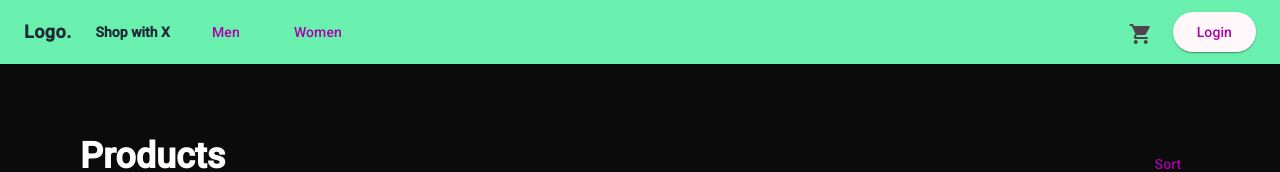
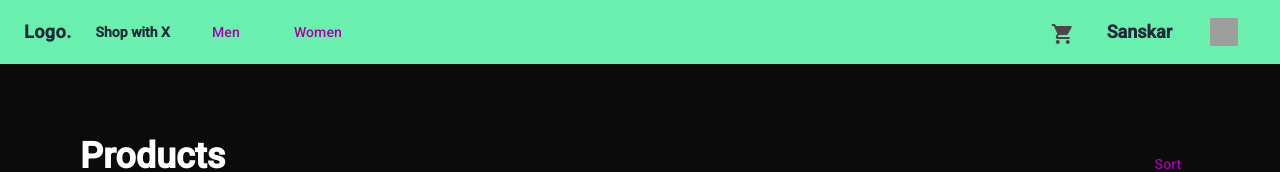
Before and after one commit to Sanskar-12/Mean-Ecommerce-Frontend, an Angular app: page /women/clothing/lengha_choli in a window 1280 px wide. Shown: the top 172 px of the page. Built offline with nearby package versions, Linux system fonts and the light colour scheme; grey boxes are pictures that could not be loaded.

Commit message:
added dropdown in navbar

```diff
--- a/src/app/Module/shared/component/navbar/navbar.html
+++ b/src/app/Module/shared/component/navbar/navbar.html
@@ -12,11 +12,35 @@
     </div>
 
     <div class="flex items-center gap-3">
-      <button mat-icon-button>
+      <button mat-icon-button (click)="navigateTo('/cart')">
         <mat-icon>shopping_cart</mat-icon>
       </button>
 
-      <button mat-raised-button color="accent">Login</button>
+      @if (false) {
+        <button mat-raised-button color="accent">Login</button>
+      }
+
+      @if (true) {
+        <div class="relative ml-3 flex items-center">
+          <div class="flex items-center space-x-5">
+            <span class="font-bold text-lg">Sanskar</span>
+            <div>
+              <button matButton [matMenuTriggerFor]="profileMenu">
+                <img
+                  src="https://encrypted-tbn0.gstatic.com/images?q=tbn:ANd9GcT1ACB23aGarmIJwYpZNCOSA9rIuQIa9_HYfA&s"
+                  alt="Profile Image"
+                  class="h-7 w-7"
+                />
+              </button>
+              <mat-menu #profileMenu="matMenu">
+                <button mat-menu-item (click)="navigateTo('/account/orders')">Orders</button>
+                <button mat-menu-item>Profile</button>
+                <button mat-menu-item>Logout</button>
+              </mat-menu>
+            </div>
+          </div>
+        </div>
+      }
     </div>
   </div>
 
--- a/src/app/Module/shared/component/navbar/navbar.ts
+++ b/src/app/Module/shared/component/navbar/navbar.ts
@@ -2,7 +2,7 @@ import { Component, HostListener } from '@angular/core';
 import { MatButtonModule } from '@angular/material/button';
 import { MatIconModule } from '@angular/material/icon';
 import { MatMenuModule } from '@angular/material/menu';
-import { RouterLink } from '@angular/router';
+import { Router, RouterLink } from '@angular/router';
 import { NavbarContent } from './navbar-content/navbar-content';
 
 @Component({
@@ -24,7 +24,11 @@ export class Navbar {
     this.isNavbarContentOpen = false;
   }
 
-  navigateTo(path: any) {}
+  constructor(private router: Router) {}
+
+  navigateTo(path: any) {
+    this.router.navigate([path]);
+  }
 
   @HostListener('document:click', [`$event`])
   onDocumentClick(event: MouseEvent) {
```
